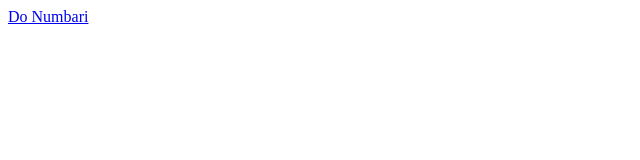
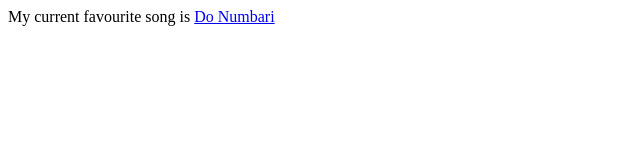
Before and after one commit to acciojob/favourite-song-someelyengandewar, a website: page main.html in a window 1280 px wide. Shown: the whole page, without its empty margins (0-640 px from the left). Drawn offline with Linux system fonts and the light colour scheme.

Commit message:
created a submission

```diff
--- a/main.html
+++ b/main.html
@@ -9,7 +9,7 @@
 
 <body>
 	<!-- the entire body must be written by student -->
-	<div><a href = "https://youtu.be/kWh6fgcreyw?si=dWQIacpkyH-xrCwd"> Do Numbari
+	<div>  My current favourite song is <a href = "https://youtu.be/kWh6fgcreyw?si=dWQIacpkyH-xrCwd"> Do Numbari
 	</a></div>
 
     <script type="text/javascript" src="./script.js">
```
